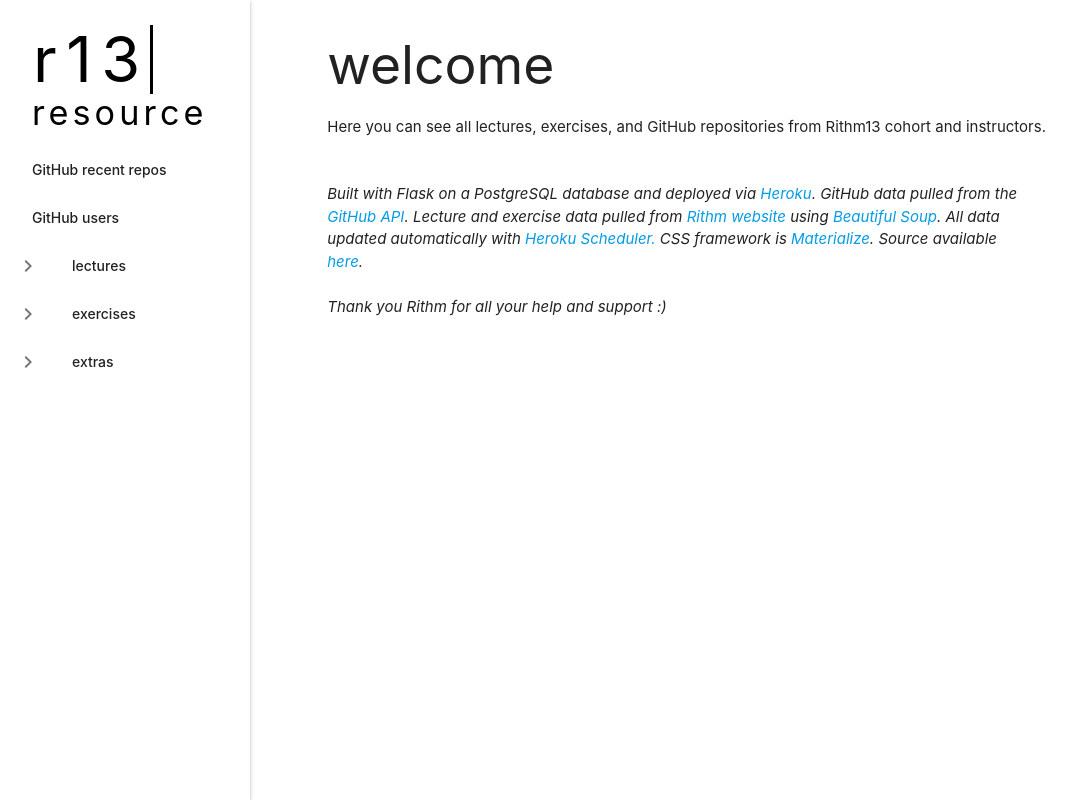
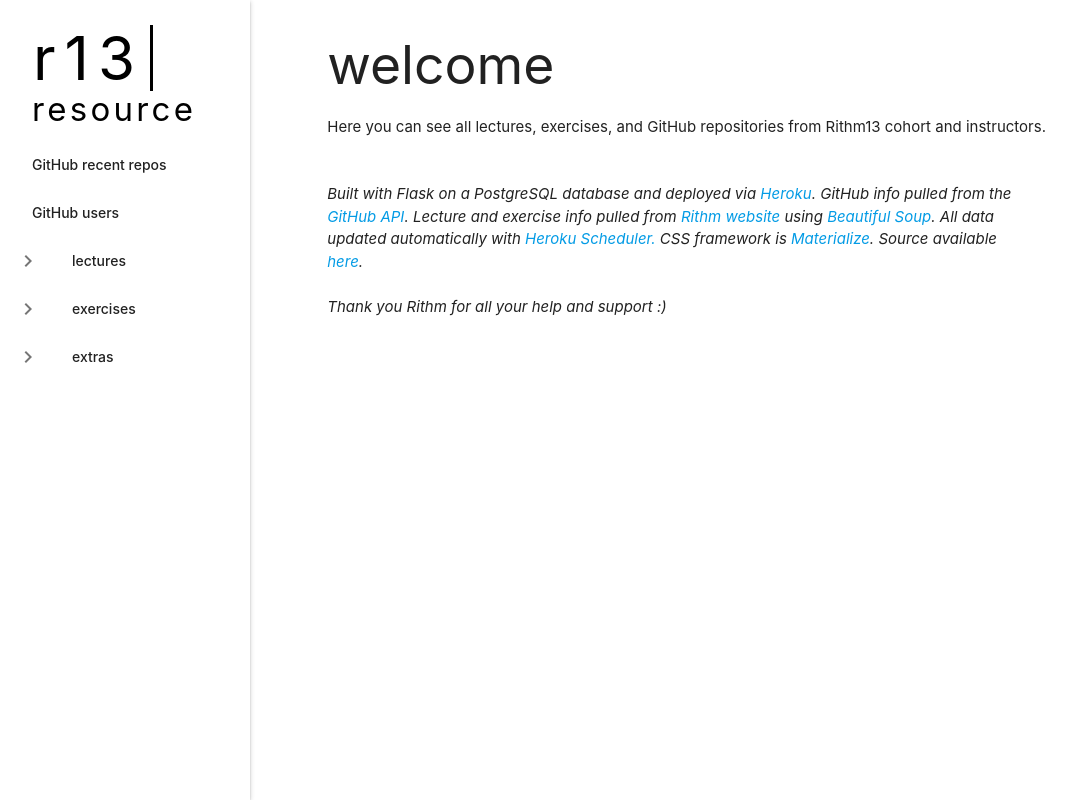
Before and after one commit to chrismartinio/r13resource, a Flask app: page / in a window 1280 px wide. Shown: the whole page, without its empty margins (0-1080 px from the left). Run offline with Flask 2, Linux system fonts and the light colour scheme; data that the repository does not hold is empty; some libraries are stand-ins or nearby versions.

Commit message:
css + schedule fixes

```diff
--- a/static/style.css
+++ b/static/style.css
@@ -77,9 +77,10 @@ a.typewriter:hover {
 }
 nav h4 {
   color: #000;
-  letter-spacing: .12em;
+  letter-spacing: .1em;
   margin-top: 0;
   margin-left: 17px;
+  font-size: 2.2rem
 }
 .active-li {
   background-color: #ff9800;
@@ -95,7 +96,9 @@ nav {
 #git_username_submit button {
   margin-top: 5px;
 }
-
+nav h1 {
+  font-size: 4.0rem;
+}
 
 /* Code block styling */
 div.code-block {
@@ -225,8 +228,11 @@ div.code-block {
   .collapsible-header {
     align-items: center;
   }
+  .collapsible-header:hover {
+    background-color: #f1f1f1;
+  }
   span.repo {
-    color: lightgrey;
+    color: #7d7d7d;
     font-size: 12px;
   }
 
@@ -234,10 +240,10 @@ div.code-block {
   /* Github repos page */
 
   .repos {
-    width: 500px;
+    max-width: 450px;
+    width: 100%;
     padding: 10px;
     box-shadow: .5px .5px 1px .5px rgba(0,0,0,0.4);
-    width: 500px;
     padding: 10px;
     border-bottom: 1px solid #ddd;
     margin-bottom: 15px;
@@ -246,10 +252,6 @@ div.code-block {
     background-color: #f1f1f1;
   }
 
-  .singlerepo {
-
-
-  }
   a.repolink {
     display: flex;
     align-items: center;
@@ -260,7 +262,7 @@ div.code-block {
     margin-right: 5px;
   }
   .repo-time {
-    color: black;
+    color: #7d7d7d;
     font-size: 11px;
   }
   .repo-name {
--- a/templates/index.html
+++ b/templates/index.html
@@ -14,9 +14,9 @@
     <!-- <h5><i>site info</i></h5> -->
 
     <p><i>Built with Flask on a PostgreSQL database and deployed via
-      <a target="_blank" href="https://dashboard.heroku.com/apps">Heroku</a>. GitHub data pulled from
+      <a target="_blank" href="https://dashboard.heroku.com/apps">Heroku</a>. GitHub info pulled from
       the <a target="_blank" href="https://developer.github.com/v3/">GitHub API</a>. Lecture and exercise
-      data pulled from <a target="_blank" href="http://curric.rithmschool.com/r13/lectures/">Rithm website</a>
+      info pulled from <a target="_blank" href="http://curric.rithmschool.com/r13/lectures/">Rithm website</a>
       using <a target="_blank" href="https://www.crummy.com/software/BeautifulSoup/bs4/doc/">Beautiful Soup</a>.
       All data updated automatically with <a target="_blank" href="https://elements.heroku.com/addons/scheduler">Heroku Scheduler.</a>
       CSS framework is <a target="_blank" href="https://materializecss.com/">Materialize</a>.
```
Also changed, not shown: templates/github-users.html (+6 -7 lines).
